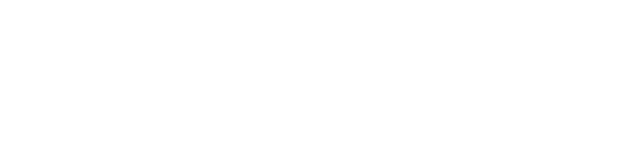
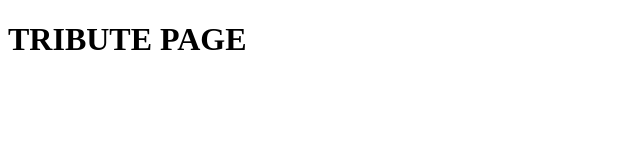
Before and after one commit to caem0071/Trial-3-Microverse, a plain HTML site: page index.html in a window 1280 px wide. Shown: the whole page, without its empty margins (0-640 px from the left). Drawn offline with Linux system fonts and the light colour scheme.

Commit message:
firts commit
firts 1 and 2

```diff
--- a/index.html
+++ b/index.html
@@ -7,6 +7,13 @@
   </head>
 
   <body>
+
+    <main id="main">
+      <h1 id="title">TRIBUTE PAGE</h1>
+
+
+
+    </main>
     <script src="https://cdn.freecodecamp.org/testable-projects-fcc/v1/bundle.js"></script>
 
     <!--
```
